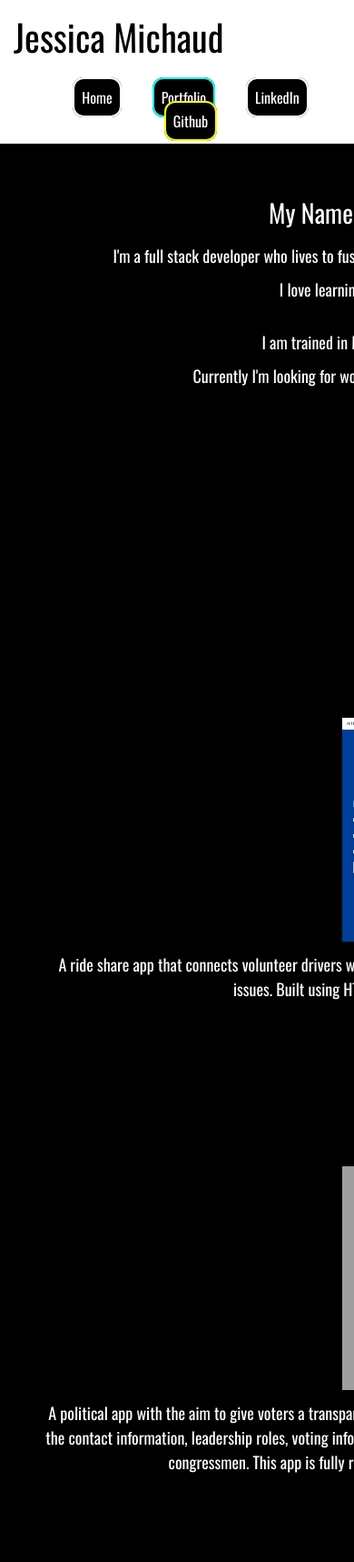
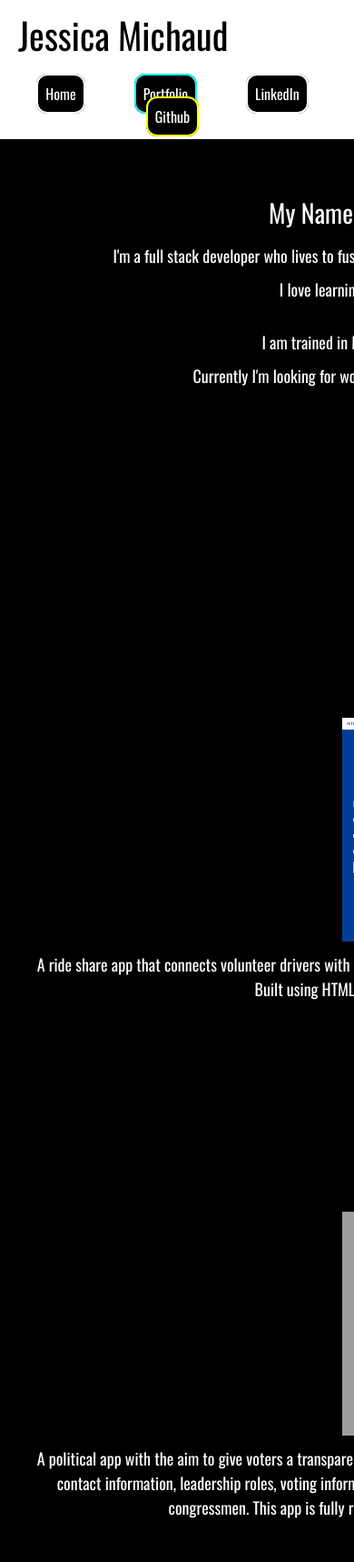
Before and after one commit to jessmichaud488/portfolio-old, a website: page index.html in a window 390 px wide. Shown: the top 1717 px of the page at 91% size. Drawn offline with nearby package versions, Linux system fonts and the light colour scheme; grey boxes are pictures that could not be loaded.

Commit message:
fixed responsive

```diff
--- a/index.html
+++ b/index.html
@@ -9,11 +9,10 @@
     <link href="https://fonts.googleapis.com/css?family=Oswald:400,300,700" rel="stylesheet" type="text/css">
     <meta name="viewport" content="width=device-width, initial-scale=1.0">
 </head>
-<body class="container-fluid">
 
+<body>
         <nav class="navbar navbar-default navbar-fixed-top">
-
-    <div class="container">
+                <div>
                         <div class="name"><a target="_blank" href="https://docs.google.com/document/d/18EQUCfGTKw72BBWvYkT2JOE2TjGL16jiYR-Hg8BT30k/edit?usp=sharing">Jessica Michaud</a></div>
                         <ul class="links">
                             <li><a class="jumper" href="#home" id="home-link">Home</a></li>
@@ -23,9 +22,8 @@
                         </ul>
                     </div>
                 </nav>
+
     <main class="container">
-
-
         <div id="home">
             <h1>My Name is Jess and this is my <span class="portfolio-color"> portfolio.</span></h1>
             <p>I'm a full stack developer who lives to fuse logic and art into my code to create something both useful and beautiful.</p>
@@ -41,38 +39,43 @@
             <h3>Votes on Wheels</h3>
             <a target="_blank" href="https://jessmichaud488.github.io/Votes-on-Wheels/" ><img src="Images/VotesonWheels.png" class="image" alt="Votes on Wheels Homepage"></a>
             <p>A ride share app that connects volunteer drivers with potential voters who need rides to their local voting places due to transportation issues. Built using HTML5, CSS, Javascript, Node.js, Express, and Mongoose.</p>
-            <a target="_blank" href="https://jessmichaud488.github.io/Votes-on-Wheels" class="live-link">Live</a> |   <a target="_blank" href="https://github.com/jessmichaud488/Votes-on-Wheels" class="repo-link">Repo</a>
+            <a target="_blank" href="https://jessmichaud488.github.io/Votes-on-Wheels" class="live-link">Live</a>       |     <a target="_blank" href="https://github.com/jessmichaud488/Votes-on-Wheels" class="repo-link">Repo</a>
             </div>
 
             <div id="rank">
             <h3>Rank and File</h3>
             <a target="_blank" href="https://jessmichaud488.github.io/RankandFile/"><img src="Images/RankandFileHomepage.png" class="image" alt="Rank and File Project Homepage"></a>
             <p>A political app with the aim to give voters a transparent look at the representatives of their state. The user of this app will be able to view the contact information, leadership roles, voting information, and latest news stories from a myriad of news sources of their state's current congressmen. This app is fully responsive and was built using HTML5, CSS, JavaScript and jQuery.</p>
-            <a target="_blank" href="https://jessmichaud488.github.io/RankandFile" class="live-link">Live</a>  |   <a target="_blank" href="https://github.com/jessmichaud488/RankandFile" class="repo-link">Repo</a>
+            <a target="_blank" href="https://jessmichaud488.github.io/RankandFile" class="live-link">Live</a>       |        <a target="_blank" href="https://github.com/jessmichaud488/RankandFile" class="repo-link">Repo</a>
             </div>
 
             <div id="patterns">
             <h3>Patterns Journal</h3>
             <a target="_blank" href="https://stark-lowlands-96685.herokuapp.com/"><img src="Images/PatternsHomePage.png" class="image" alt="Patterns Homepage"></a>
             <p>Easily record thoughts, mood, emotional intensity and sleep on the go. Simply sign up and start jotting or browse through older entries to investigate mood and sleep pattern changes.</p>
-            <a target="_blank" href="https://stark-lowlands-96685.herokuapp.com/" class="live-link">Live</a> |     <a target="_blank" href="https://github.com/jessmichaud488/React-Capstone" class="repo-link">Repo</a>
+            <a target="_blank" href="https://stark-lowlands-96685.herokuapp.com/" class="live-link">Live</a>        |      <a target="_blank" href="https://github.com/jessmichaud488/React-Capstone" class="repo-link">Repo</a>
             </div>
 
             <div id="adventure">
             <h3>Adventure Time Quiz</h3>
             <a target="_blank" href="https://jessmichaud488.github.io/Adventure-Time-Quiz/"><img src="Images/AdventureTimeQuiz.png" class="image" alt="Adventure Time Quiz Homepage"></a>
             <p>A fun quiz app that brings to life the whimsical aesthetic of the main setting of the show, The Land of Ooo. Built using HTML5, CSS, and Javascript.</p>
-            <a target="_blank" href="https://jessmichaud488.github.io/Adventure-Time-Quiz" class="live-link">Live</a>  |   <a target="_blank" href="https://github.com/jessmichaud488/Adventure-Time-Quiz" class="repo-link">Repo</a>
+            <a target="_blank" href="https://jessmichaud488.github.io/Adventure-Time-Quiz" class="live-link">Live</a>       |       <a target="_blank" href="https://github.com/jessmichaud488/Adventure-Time-Quiz" class="repo-link">Repo</a>
             </div>
 
           <h2>DAILY UI CHALLENGES</h2>
           <h3>Screenshots of my challenges from <a target="_blank" href="https://www.dailyui.co/" id="dailyUI">Daily UI</a></h3>
+
+          <div id="daily-email">
           <img class="image" src="Images/FashionForwardEmailSignUp.png" alt="Daily UI Challenge 001: Email Sign Up">
           <p>"Daily UI Challenge 001: Create a sign up page, modal, form, or app screen related to signing up for something. It could be for a volunteer event, contest registration, a giveaway, or anything you can image.
           "</p>
+          </div>
+
+          <div>
           <img class="image" src="Images/CreditCardCheckout.png" alt="Daily UI Challenge 002: Credit Card Checkout">
           <p>"Daily UI Challenge 002: Design a credit card checkout form or page. Don't forget the important elements such as the numbers, dates, security numbers, etc."</p>
-
+          </div>
         </div>
 
 
--- a/style.css
+++ b/style.css
@@ -2,6 +2,7 @@ body {
   box-sizing: border-box;
   font-family: 'Oswald', sans-serif;
   margin-top: 0px;
+  width: 100%;
 }
 
 .navbar {
@@ -11,12 +12,14 @@ body {
   z-index: 9990;
 }
 
-.container-fluid {
+body {
+  text-align: center;
+  background-color: black;
+}
+.container {
   display: inline-block;
-  background-color: black;
   color: white;
   line-height: 1.5;
-  text-align: center;
 }
 
 .portfolio-color {
@@ -86,7 +89,6 @@ footer {
   width: 100%;
   background-color: black;
   text-align: center;
-  margin-top: 100px;
   }
 
 .contact-info {
@@ -112,6 +114,7 @@ footer div ul li {
   float: left;
   font-size: 40px;
   margin-top: 10px;
+  margin-left: 20px;
   color: black;
 }
 
@@ -122,11 +125,11 @@ footer div ul li {
 .navbar > .content {
   width: 970px;
   height: 70px;
-  margin: 0 auto;
 }
 
 .navbar .links {
   float: right;
+  margin-right: 20px;
   font-family: 'Roboto', sans-serif;
   color: black;
   font-size: 16px;
@@ -134,6 +137,7 @@ footer div ul li {
 }
 
 .navbar .links li {
+  margin-right: 20px;
   display: inline-block;
   margin-left: 30px;
   font-family: 'Oswald', sans-serif;
@@ -156,10 +160,11 @@ a:visited {
 #portfolio {
 padding-top: 200px;
 width: 970px;
-margin-bottom: 50px;
+margin-bottom: 100px;
 }
 
 #home {
+  width:100%;
   padding-top:200px;
   margin-bottom: 50px;
 }
@@ -184,19 +189,19 @@ margin-bottom: 40px;
 }
 
 #votes {
-  margin-bottom: 100px;
+  margin-bottom: 150px;
 }
 
 #patterns {
-  margin-bottom: 100px;
+  margin-bottom: 150px;
 }
 
 #rank {
-  margin-bottom: 100px;
+  margin-bottom: 150px;
 }
 
 #adventure {
-  margin-bottom: 100px;
+  margin-bottom: 150px;
 }
 
 #footer-email:hover {
@@ -211,7 +216,15 @@ margin-bottom: 40px;
   background: url("Images/GithubBlue.png") no-repeat;
 }
 
+#daily-email {
+  margin-bottom: 150px;
+}
+
 @media only screen and (max-width: 600px) {
+  .container {
+    text-align: center;
+  }
+
   .image {
     display: block;
     margin-bottom: 10px;
@@ -225,10 +238,6 @@ margin-bottom: 40px;
     margin: 0 auto;
     }
 
-  #portfolio {
-    width: 100%;
-  }
-
   ul.links {
     padding: 0;
   }
```
Lines whose indentation alone changed are shown as unchanged.
